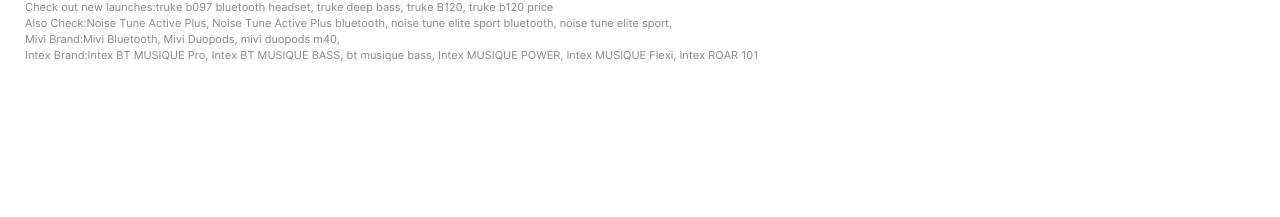
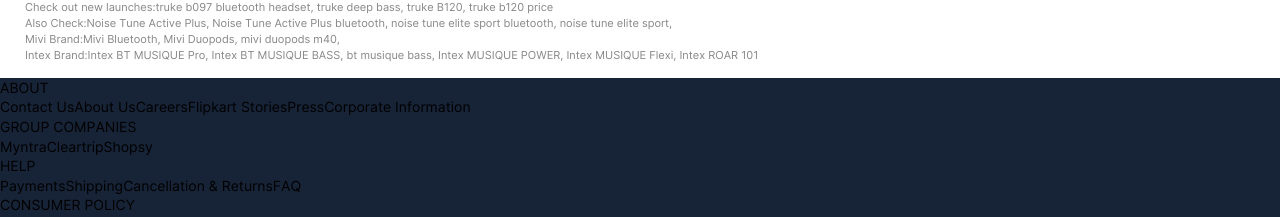
Before and after one commit to josnamathew03/flipkart-clone, a React (Create React App) app: page / in a window 1280 px wide. Shown: the part 2378-2595 px from the top of the page. Before the commit the page ends 2456 px from the top, so only its background shows below. Built offline with nearby package versions, Linux system fonts and the light colour scheme.

Commit message:
feat: footer2 contents

```diff
--- a/src/components/footer/footer2/Footer2.tsx
+++ b/src/components/footer/footer2/Footer2.tsx
@@ -1,10 +1,46 @@
-
 const Footer2 = () => {
   return (
     <div>
-      <div className="footer2-con">
+      <div className='footer2-con'>
+        <div className='footer2'>
+          <div className='footer2-head'>ABOUT</div>
+          <a href='/'>Contact Us</a>
+          <a href='/'>About Us</a>
+          <a href='/'>Careers</a>
+          <a href='/'>Flipkart Stories</a>
+          <a href='/'>Press</a>
+          <a href='/'>Corporate Information</a>
+        </div>
+        <div className='footer2'>
+          <div className='footer2-head'>GROUP COMPANIES</div>
+          <a href='/'>Myntra</a>
+          <a href='/'>Cleartrip</a>
+          <a href='/'>Shopsy</a>
+        </div>
+        <div className='footer2'>
+          <div className='footer2-head'>HELP</div>
+          <a href='/'>Payments</a>
+          <a href='/'>Shipping</a>
+          <a href='/'>Cancellation & Returns</a>
+          <a href='/'>FAQ</a>
+        </div>
+        <div className='footer2'>
+          <div className='footer2-head'>CONSUMER POLICY</div>
+          <a href='/'>Cancellation & Returns</a>
+          <a href='/'>Terms Of Use</a>
+          <a href='/'>Security</a>
+          <a href='/'>Privacy</a>
+          <a href='/'>Sitemap</a>
+          <a href='/'>Grievance Redressal</a>
+          <a href='/'>EPR Compliance</a>
+        </div>
+        <div className='footer2'>
+          <div className="">
 
+          </div>
+        </div>
       </div>
+      <div className='footer2-foot'></div>
     </div>
   )
 }
```
